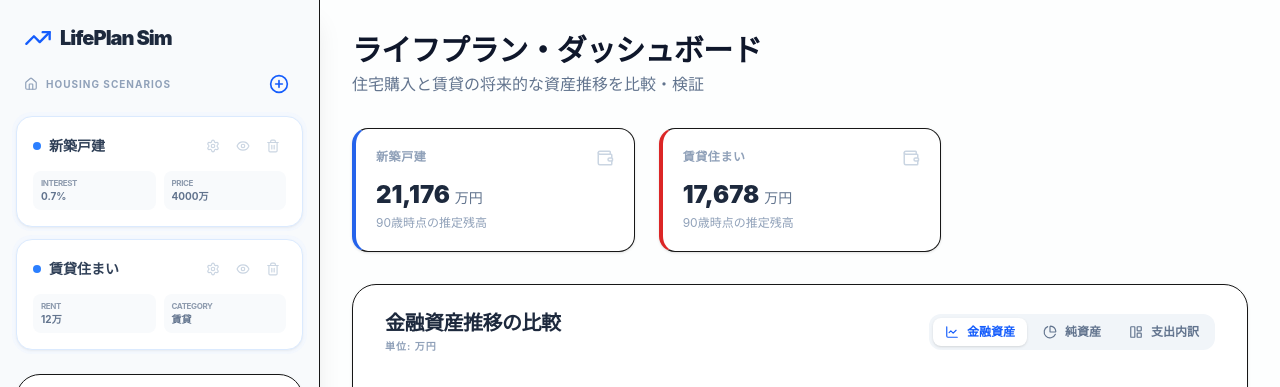
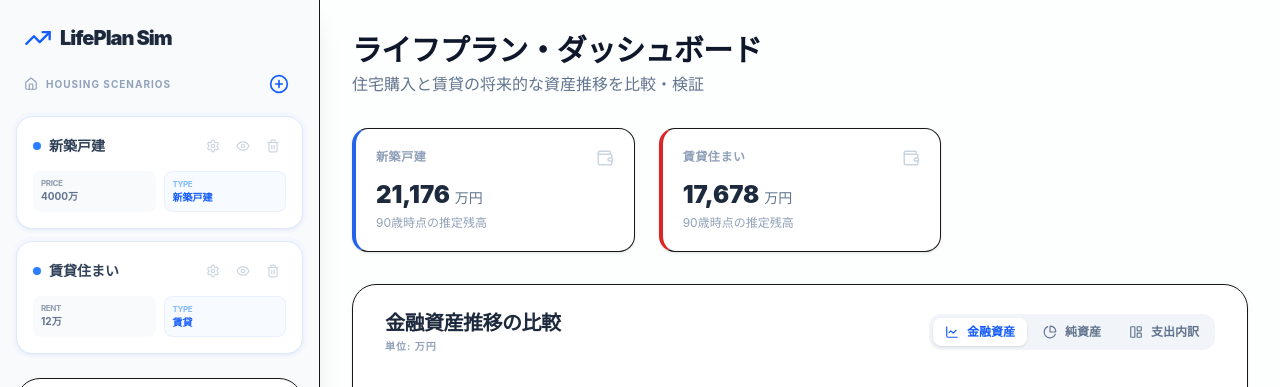
Before and after one commit to piyocolony31/lifeplan-simulator, a Next.js app: page / in a window 1280 px wide. Shown: the top 387 px of the page. Built offline with nearby package versions, Linux system fonts and the light colour scheme.

Commit message:
物件タイプの入出力に対応

```diff
--- a/src/components/Sidebar.tsx
+++ b/src/components/Sidebar.tsx
@@ -84,29 +84,36 @@ export default function Sidebar() {
                                     </div>
                                 </div>
                                 <div className="grid grid-cols-2 gap-2 mt-auto">
+                                    {(() => {
+                                        const typeLabels: Record<string, string> = {
+                                            'NEW_HOUSE': '新築戸建',
+                                            'USED_HOUSE': '中古戸建',
+                                            'NEW_CONDO': '新築マンション',
+                                            'USED_CONDO': '中古マンション',
+                                            'RENT': '賃貸'
+                                        };
+                                        const label = typeLabels[plan.params.planType] || '不明';
+
+                                        return (
+                                            <>
                                                 {plan.params.planType === 'RENT' ? (
-                                        <>
                                                     <div className="bg-slate-50 px-2 py-1.5 rounded-lg text-[10px] font-bold text-slate-500">
                                                         <span className="block text-[8px] opacity-70 uppercase tracking-tighter">Rent</span>
                                                         {plan.params.monthlyRent}万
                                                     </div>
-                                            <div className="bg-slate-50 px-2 py-1.5 rounded-lg text-[10px] font-bold text-slate-500">
-                                                <span className="block text-[8px] opacity-70 uppercase tracking-tighter">Category</span>
-                                                賃貸
-                                            </div>
-                                        </>
                                                 ) : (
-                                        <>
-                                            <div className="bg-slate-50 px-2 py-1.5 rounded-lg text-[10px] font-bold text-slate-500">
-                                                <span className="block text-[8px] opacity-70 uppercase tracking-tighter">Interest</span>
-                                                {plan.params.loanInterestRate}%
-                                            </div>
                                                     <div className="bg-slate-50 px-2 py-1.5 rounded-lg text-[10px] font-bold text-slate-500">
                                                         <span className="block text-[8px] opacity-70 uppercase tracking-tighter">Price</span>
                                                         {plan.params.propertyPrice}万
                                                     </div>
+                                                )}
+                                                <div className="bg-blue-50/50 px-2 py-1.5 rounded-lg text-[10px] font-bold text-blue-600 border border-blue-100/50">
+                                                    <span className="block text-[8px] opacity-70 uppercase tracking-tighter text-blue-400">Type</span>
+                                                    {label}
+                                                </div>
                                             </>
-                                    )}
+                                        );
+                                    })()}
                                 </div>
                             </div>
                         ))}
--- a/src/lib/engine.ts
+++ b/src/lib/engine.ts
@@ -1,5 +1,5 @@
 import { SimulationParams, YearlyResult } from './types';
-import { MORTGAGE_DEDUCTION_CONFIG, FEE_CONFIG, TAX_CONFIG } from './constants';
+import { MORTGAGE_DEDUCTION_CONFIG, TAX_CONFIG } from './constants';
 
 /**
  * 元利均等返済の毎月返済額を計算
--- a/src/lib/export.ts
+++ b/src/lib/export.ts
@@ -25,14 +25,22 @@ export function exportSimulationToCSV() {
         '運用益_万円'         // investmentReturn
     ];
 
-    const rows: string[] = [];
-    rows.push(headers.join(','));
+    const typeLabels: Record<string, string> = {
+        'NEW_HOUSE': '新築戸建',
+        'USED_HOUSE': '中古戸建',
+        'NEW_CONDO': '新築マンション',
+        'USED_CONDO': '中古マンション',
+        'RENT': '賃貸'
+    };
+
+    const rows = [headers.join(',')];
 
     plans.forEach(plan => {
         // AIでの比較分析を目的とするため、非表示にしているプランも含めてすべて出力します。
         plan.results.forEach(res => {
             const row = [
                 `"${plan.name}"`, // カンマが含まれる可能性を考慮してダブルクオートで囲む
+                `"${typeLabels[plan.params.planType] || plan.params.planType}"`,
                 res.year,
                 res.age,
                 Math.round(res.netWorth),
```
Lines whose indentation alone changed are shown as unchanged.
